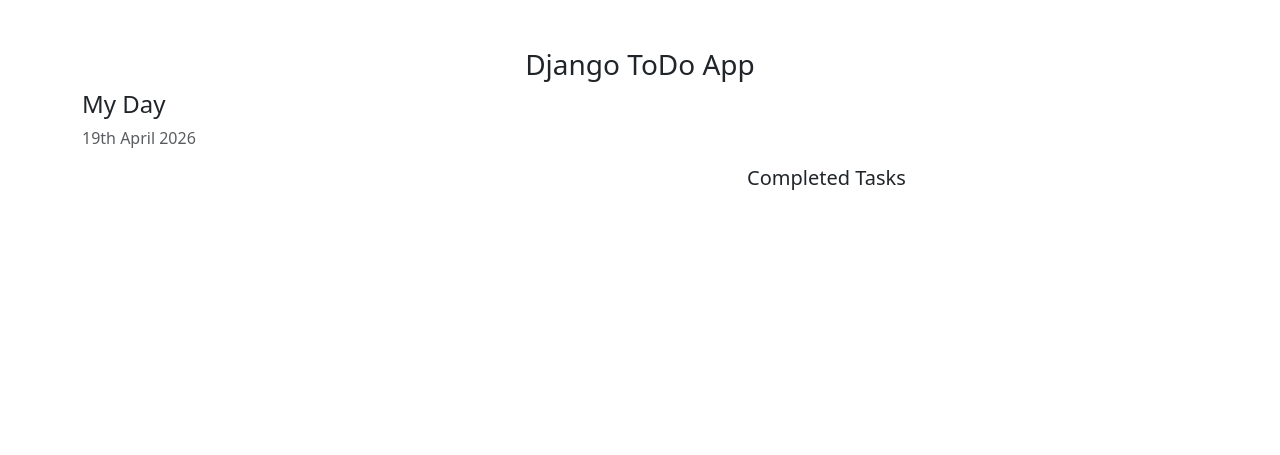
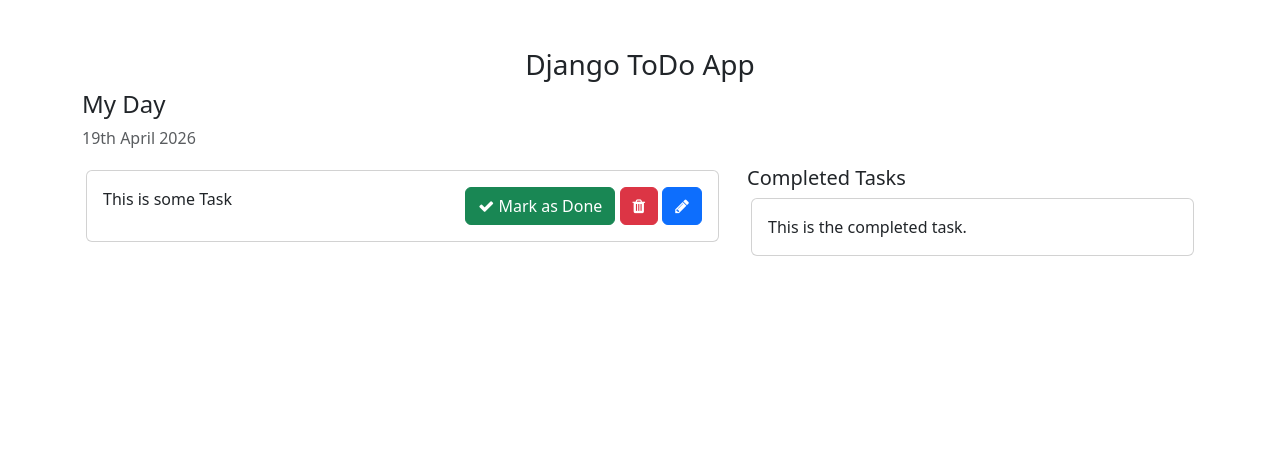
Before and after one commit to reyazbhat/todo, a Django app: page / in a window 1280 px wide. Shown: the top 455 px of the page. Run offline with Django 5.2, Linux system fonts and the light colour scheme.

Commit message:
Home page enhancements

```diff
--- a/templates/home.html
+++ b/templates/home.html
@@ -28,43 +28,36 @@
             <p class="text-muted">{% now "jS F Y" %}</p>
             <div class="col-md-7 col-lg-7" style="height: 450px; overflow: scroll;">
                 <!-- List of all the tasks for the day -->
-                {% for task in tasks %}
                 <div class="card m-1">
                     <div class="card-body">
-                        {{ task.task }}
+                        This is some Task
                         <span style="position: relative; float: right;">
-                            <a href="{% url 'mark_as_done' task.pk %}" class="btn btn-success"><i class="fa fa-check"></i> Mark as Done</a>
-                            <a href="{% url 'delete_task' task.id %}" class="btn btn-danger"><i class="fa fa-trash"></i></a>
-                            <a href="{% url 'edit_task' task.id %}" class="btn btn-primary"><i class="fa fa-pencil"></i></a>
+                            <a class="btn btn-success"><i class="fa fa-check"></i> Mark as Done</a>
+                            <a class="btn btn-danger"><i class="fa fa-trash"></i></a>
+                            <a class="btn btn-primary"><i class="fa fa-pencil"></i></a>
                         </span>
                     </div>
                 </div>
-                {% endfor %}
+
             </div>
             <div class="col-md-5 col-lg-5">
                 <h5>Completed Tasks</h5>
                 <!-- List of all the tasks that have completed -->
-                {% for task in completed_tasks %}
                 <div class="card m-1">
                     <div class="card-body">
-                        {{ task.task }}
-                        <span style="position: relative; float: right;">
-                            <a href="{% url 'mark_as_undone' task.pk %}" class="btn btn-danger"><i class="fa fa-times"></i> Mark as Undone</a>
-                        </span>
+                        This is the completed task.
                     </div>
                 </div>
-                {% endfor %}
             </div>
         </div>
         <div class="row">
             <div class="col-md-6 col-lg-6 p-0" style="position: absolute; bottom: 50px;">
                 <!-- To Do Form -->
-                {% comment %} <form action="{% url 'addTask' %}" method="POST"> {% endcomment %}
-                    {% csrf_token %}
+                <form action="" >
                     <div class="form-group">
                         <span style="display: flex;">
-                            <input type="text" name="task" class="form-control" placeholder="Add a task">
-                            <button type="submit" class="btn btn-primary" style="width: 200px;"><i class="fa fa-plus"></i> Add</button>
+                            <input type="text" class="form-control" placeholder="Add a task">
+                            <button class="btn btn-primary" style="width: 200px;"><i class="fa fa-plus"></i> Add</button>
                         </span>
                     </div>
                 </form>
```
